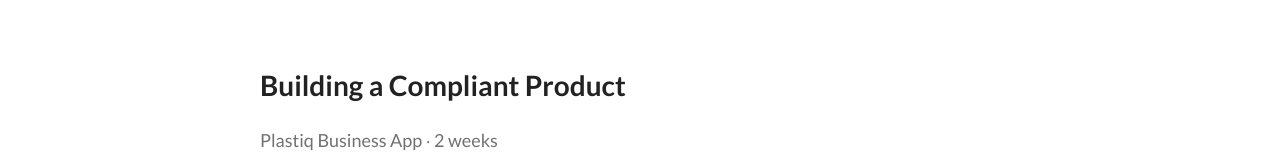
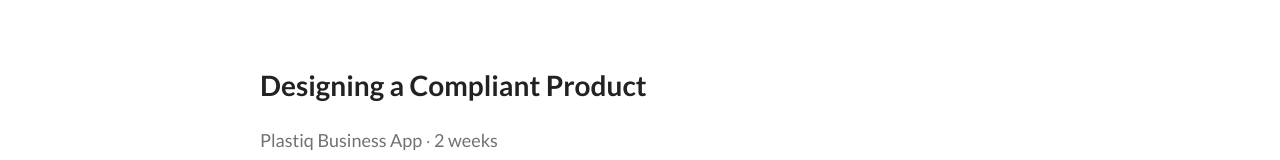
Before and after one commit to yujinchodesign/yujinchodesign.github.io, a plain HTML site: page plastiq.html in a window 1280 px wide. Shown: the part 753-913 px from the top of the page. Drawn offline with nearby package versions, Linux system fonts and the light colour scheme.

Commit message:
Update plastiq.html

```diff
--- a/plastiq.html
+++ b/plastiq.html
@@ -29,7 +29,7 @@
         <div id='case-study-content'>
             <section id='pq-collecting-tins' class='case-study-section'>
                 <div class='text-block-top'>
-                    <h2>Building a Compliant Product</h2>
+                    <h2>Designing a Compliant Product</h2>
                     <p class='metadata'>Plastiq Business App ∙ 2 weeks</p>
                     <p>Federal law requires Plastiq to record tax identification numbers (TINs) of businesses that make payments greater or equal to $3000 with Texas-based cards. I was responsible for designing the TIN collection experience in Plastiq’s business app.</p>
                     <div class='in-text img'>
```
